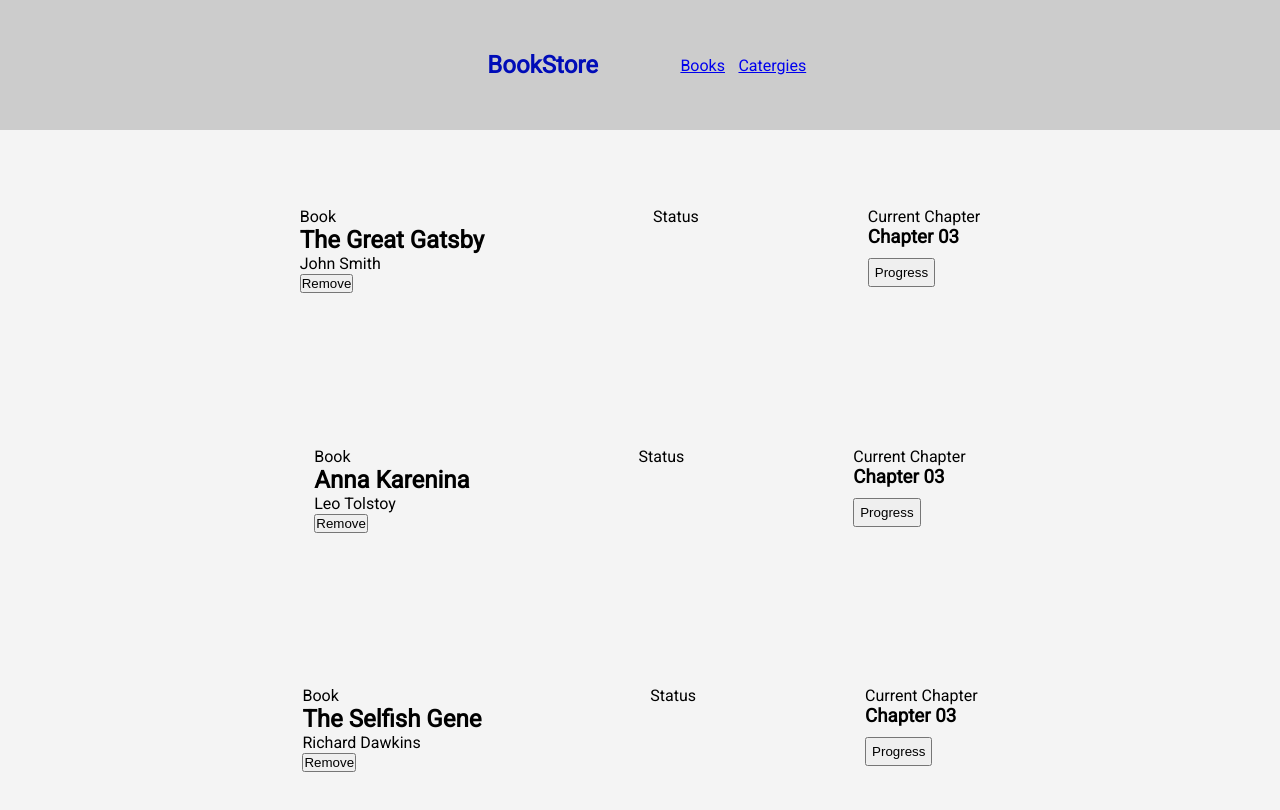
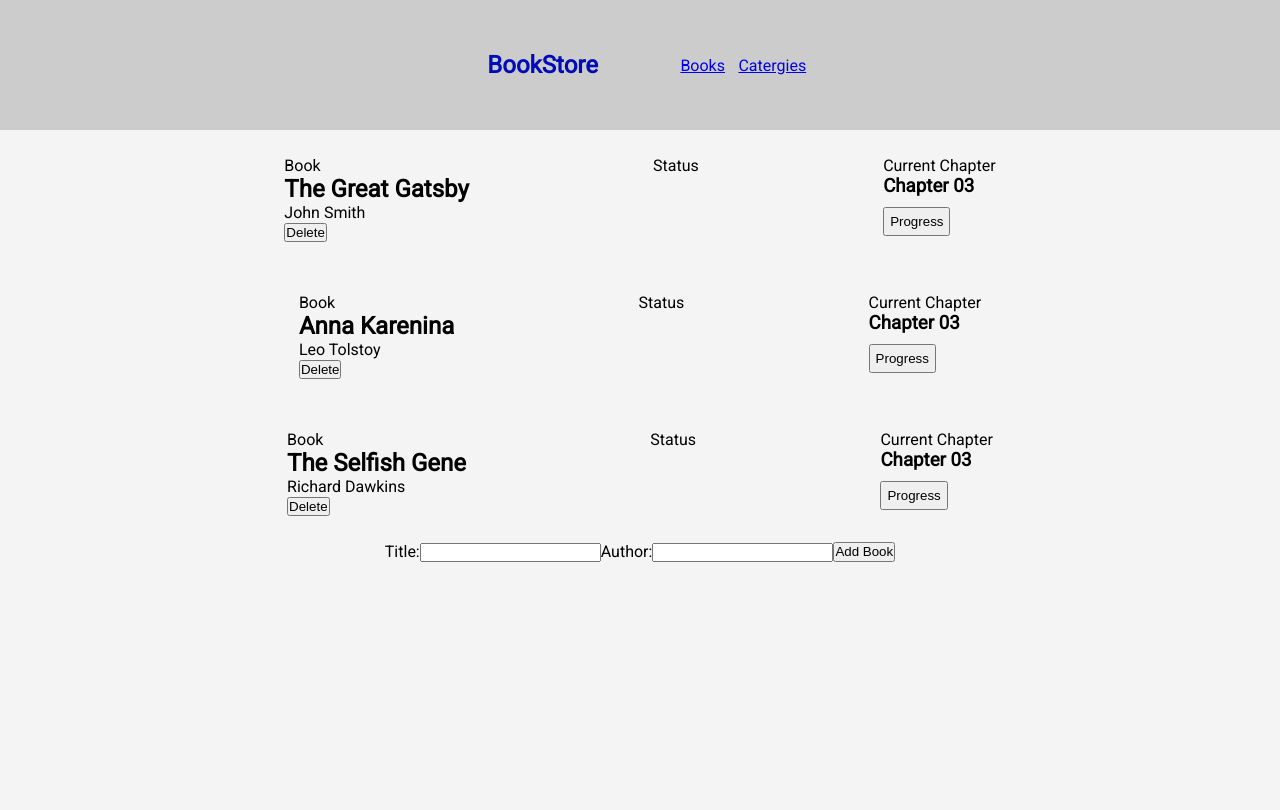
Before and after one commit to Atifzada/BookStore_App, a React (Create React App) app: page / in a window 1280 px wide. Shown: the top 810 px of the page. Built offline with nearby package versions, Linux system fonts and the light colour scheme.

Commit message:
Improve styling to the app

```diff
--- a/src/App.js
+++ b/src/App.js
@@ -2,6 +2,7 @@ import { Route, Routes } from 'react-router-dom';
 import BooksList from './components/BooksList';
 import Nav from './components/Navigation';
 import Categories from './components/Categories';
+import NewBook from './components/NewBook';
 
 function App() {
   return (
@@ -11,6 +12,7 @@ function App() {
         <Route path="/" element={<BooksList />} />
         <Route path="/categories" element={<Categories />} />
       </Routes>
+      <NewBook />
     </>
   );
 }
--- a/src/components/Books.js
+++ b/src/components/Books.js
@@ -16,7 +16,7 @@ function Book({ book }) {
         <h2>{book.title}</h2>
         <p>{book.author}</p>
         <p>
-          <button type="submit" onClick={() => deleteHandler(book.item_id)}>Remove</button>
+          <button type="submit" onClick={() => deleteHandler(book.item_id)}>Delete</button>
         </p>
       </div>
       <div>
--- a/src/components/NewBook.js
+++ b/src/components/NewBook.js
@@ -5,11 +5,11 @@ import { nanoid } from '@reduxjs/toolkit';
 import { useDispatch } from 'react-redux';
 import { addBook } from '../redux/books/booksSlice';
 
-function BookForm() {
+function NewBook() {
   const [title, setTitle] = useState('');
   const [author, setAuthor] = useState('');
   const dispatch = useDispatch();
-  const addHandle = () => {
+  const addHandler = () => {
     // Check if title and author are not empty
     if (title.trim() !== '' && author.trim() !== '') {
       dispatch(
@@ -27,34 +27,17 @@ function BookForm() {
 
   return (
     <form>
-      <label htmlFor="title-input">
+      <label htmlFor="titleInput">
         Title:
-        <input
-          type="text"
-          id="title-input"
-          value={title}
-          onChange={(event) => setTitle(event.target.value)}
-        />
+        <input type="text" id="titleInput" value={title} onChange={(event) => setTitle(event.target.value)} />
       </label>
-      <label htmlFor="author-input">
+      <label htmlFor="authorInput">
         Author:
-        <input
-          type="text"
-          id="author-input"
-          value={author}
-          onChange={(event) => setAuthor(event.target.value)}
-        />
+        <input type="text" id="authorInput" value={author} onChange={(event) => setAuthor(event.target.value)} />
       </label>
-      <button
-        type="button"
-        onClick={() => {
-          addHandle();
-        }}
-      >
-        Add Book
-      </button>
+      <button type="button" onClick={() => { addHandler(); }}>Add Book </button>
     </form>
   );
 }
 
-export default BookForm;
+export default NewBook;
--- a/src/components/styles/Books.css
+++ b/src/components/styles/Books.css
@@ -2,7 +2,7 @@
   display: flex;
   gap: 15%;
   justify-content: center;
-  padding: 6%;
+  padding: 2%;
 }
 
 .btn {
--- a/src/components/styles/NewBook.css
+++ b/src/components/styles/NewBook.css
@@ -1,10 +1,10 @@
 form {
   display: flex;
   justify-content: center;
-  margin-top: 2%;
+  margin-bottom: 2%;
 }
 
 .input {
   padding: 10px;
-  margin: 0 15px;
+  margin: 15px;
 }
```
